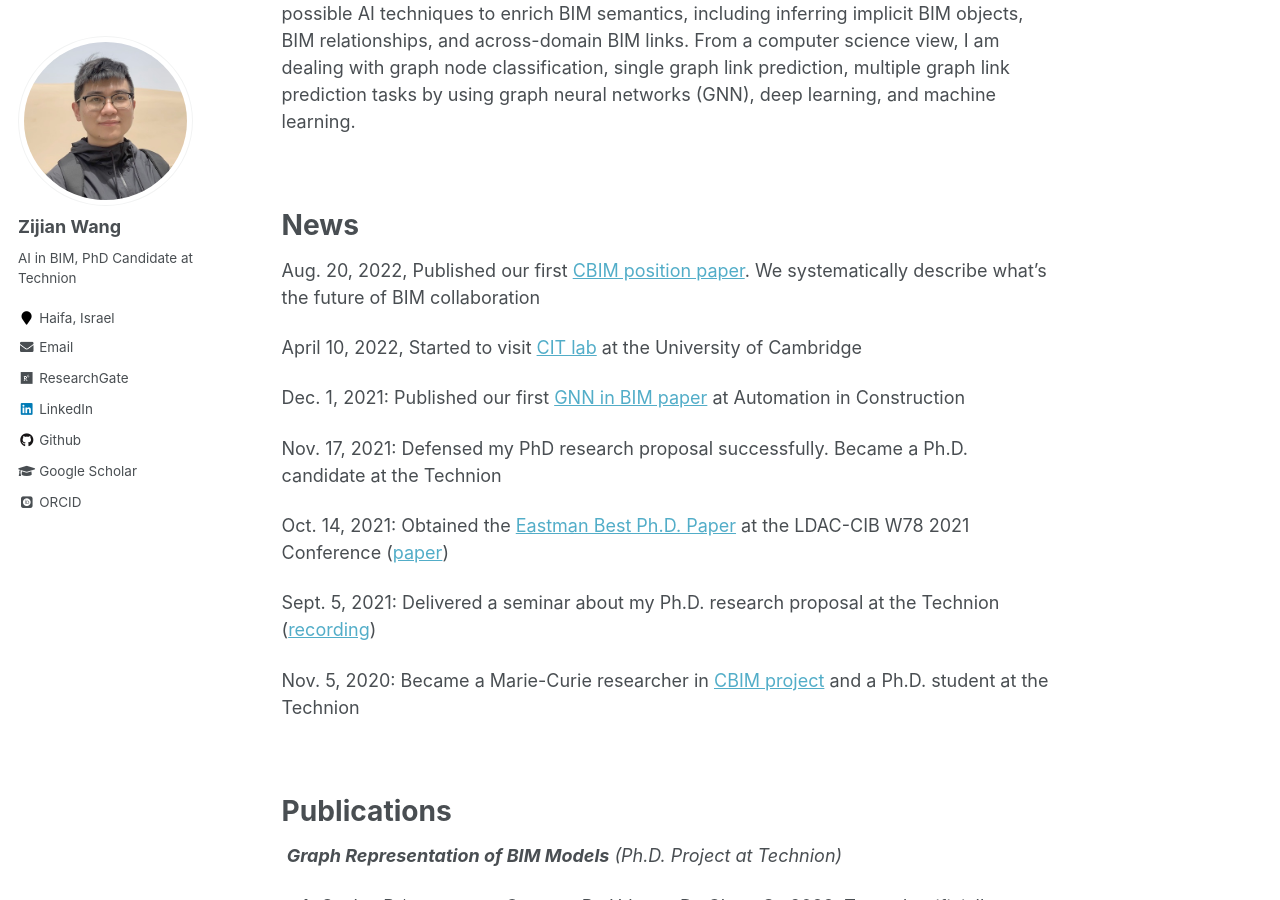
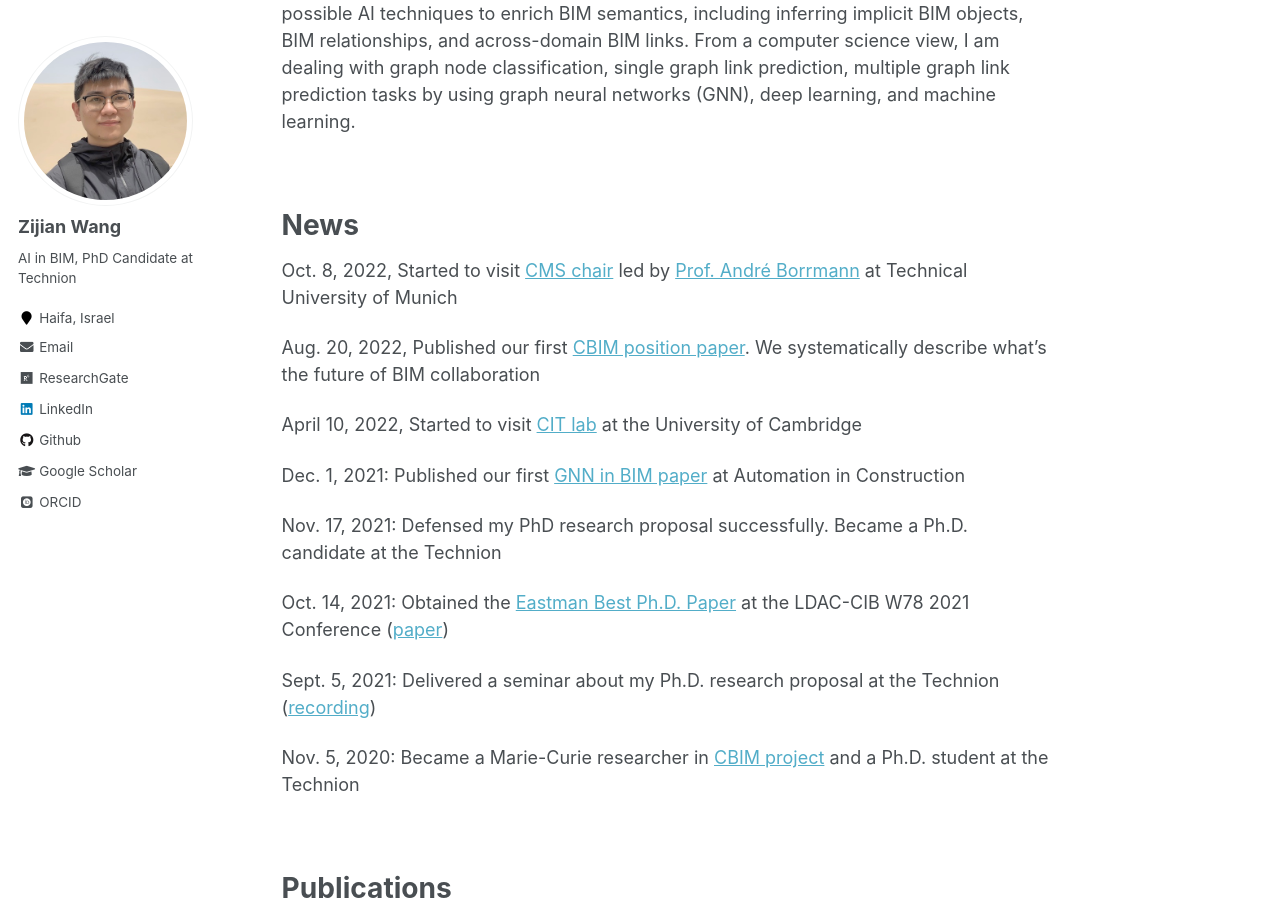
Before and after one commit to ZijianWang-ZW/zijianwang-zw.github.io, a Jekyll site: the page built from _pages/about.md, in a window 1280 px wide and 900 px high, scrolled down 730 px. Built offline with Jekyll 4.4.1, drawn with Linux system fonts in a browser that asks for light colours; some web fonts are replaced.

Commit message:
update TUM visit

```diff
--- a/_pages/about.md
+++ b/_pages/about.md
@@ -29,6 +29,8 @@ Research Interests
 
 News
 ======
+Oct. 8, 2022, Started to visit [CMS chair](https://www.cee.ed.tum.de/cms/home/) led by [Prof. André Borrmann](https://www.professoren.tum.de/en/borrmann-andre)  at Technical University of Munich
+
 Aug. 20, 2022, Published our first [CBIM position paper](https://doi.org/10.1016/j.aei.2022.101711). We systematically describe what's the future of BIM collaboration
 
 April 10, 2022, Started to visit [CIT lab](https://cit.eng.cam.ac.uk/) at the University of Cambridge
```
